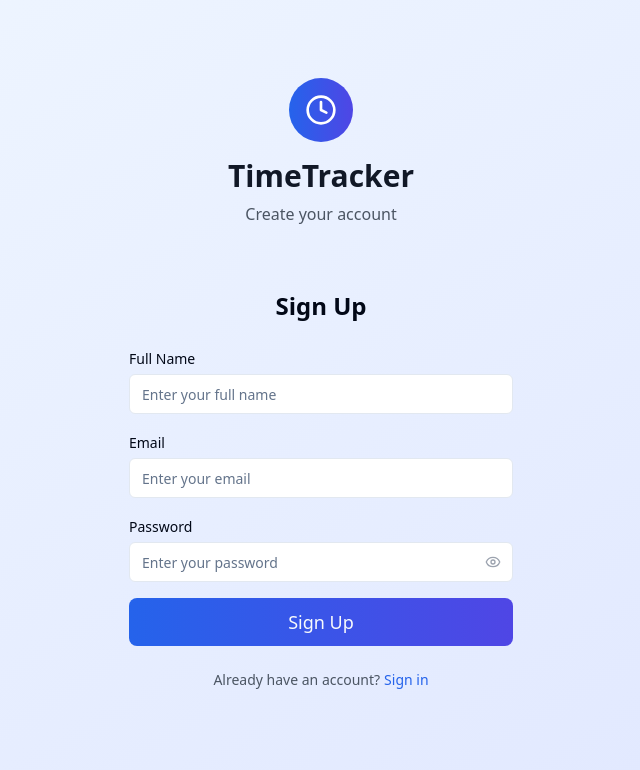
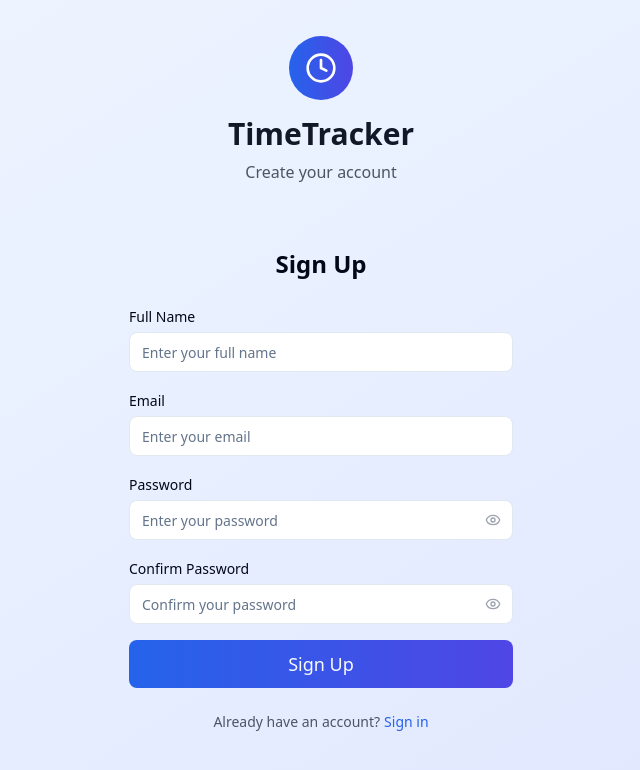
Before and after one commit to harshmaharaj/project-bucks, a React (Vite) app: page /auth in a window 1280 px wide. Both pictures are taken after a click on the button "Sign up". Shown: the top 770 px of the page, without its empty margins (319-959 px from the left). Built offline with nearby package versions, Linux system fonts and the light colour scheme.

Commit message:
Add confirm password field and border radius
Added a confirm password field to the signup form and applied a border radius of 8px to all form fields and the call-to-action (CTA) button.

```diff
--- a/src/pages/Auth.tsx
+++ b/src/pages/Auth.tsx
@@ -15,8 +15,10 @@ const Auth = () => {
   const [isLogin, setIsLogin] = useState(mode !== 'signup');
   const [email, setEmail] = useState('');
   const [password, setPassword] = useState('');
+  const [confirmPassword, setConfirmPassword] = useState('');
   const [fullName, setFullName] = useState('');
   const [showPassword, setShowPassword] = useState(false);
+  const [showConfirmPassword, setShowConfirmPassword] = useState(false);
   const [isLoading, setIsLoading] = useState(false);
 
   const { signIn, signUp, user } = useAuth();
@@ -32,6 +34,17 @@ const Auth = () => {
   const handleSubmit = async (e: React.FormEvent) => {
     e.preventDefault();
     setIsLoading(true);
+
+    // Check password confirmation for signup
+    if (!isLogin && password !== confirmPassword) {
+      toast({
+        title: "Password Error",
+        description: "Passwords do not match",
+        variant: "destructive"
+      });
+      setIsLoading(false);
+      return;
+    }
 
     try {
       if (isLogin) {
@@ -105,7 +118,7 @@ const Auth = () => {
                   value={fullName}
                   onChange={(e) => setFullName(e.target.value)}
                   required={!isLogin}
-                  className="mt-1"
+                  className="mt-1 rounded-lg"
                   placeholder="Enter your full name"
                 />
               </div>
@@ -119,7 +132,7 @@ const Auth = () => {
                 value={email}
                 onChange={(e) => setEmail(e.target.value)}
                 required
-                className="mt-1"
+                className="mt-1 rounded-lg"
                 placeholder="Enter your email"
               />
             </div>
@@ -133,7 +146,7 @@ const Auth = () => {
                   value={password}
                   onChange={(e) => setPassword(e.target.value)}
                   required
-                  className="pr-10"
+                  className="pr-10 rounded-lg"
                   placeholder="Enter your password"
                 />
                 <button
@@ -150,9 +163,37 @@ const Auth = () => {
               </div>
             </div>
 
+            {!isLogin && (
+              <div>
+                <Label htmlFor="confirmPassword">Confirm Password</Label>
+                <div className="relative mt-1">
+                  <Input
+                    id="confirmPassword"
+                    type={showConfirmPassword ? 'text' : 'password'}
+                    value={confirmPassword}
+                    onChange={(e) => setConfirmPassword(e.target.value)}
+                    required={!isLogin}
+                    className="pr-10 rounded-lg"
+                    placeholder="Confirm your password"
+                  />
+                  <button
+                    type="button"
+                    className="absolute inset-y-0 right-0 pr-3 flex items-center"
+                    onClick={() => setShowConfirmPassword(!showConfirmPassword)}
+                  >
+                    {showConfirmPassword ? (
+                      <EyeOff className="h-4 w-4 text-gray-400" />
+                    ) : (
+                      <Eye className="h-4 w-4 text-gray-400" />
+                    )}
+                  </button>
+                </div>
+              </div>
+            )}
+
             <Button
               type="submit"
-              className="w-full h-12 text-lg bg-gradient-to-r from-blue-600 to-indigo-600 hover:from-blue-700 hover:to-indigo-700"
+              className="w-full h-12 text-lg bg-gradient-to-r from-blue-600 to-indigo-600 hover:from-blue-700 hover:to-indigo-700 rounded-lg"
               disabled={isLoading}
             >
               {isLoading ? 'Processing...' : (isLogin ? 'Sign In' : 'Sign Up')}
```
